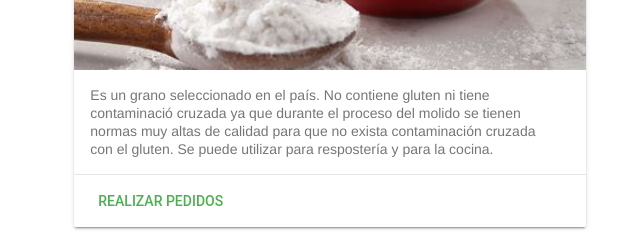
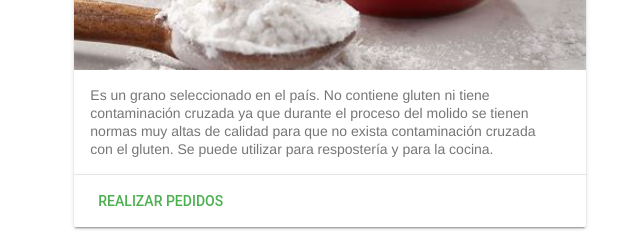
Before and after one commit to veraus/linaweb, a plain HTML site: page docs/productos.html in a window 1280 px wide. Shown: the part 509-749 px from the top of the page, 363-1003 px from the left. Drawn offline with Linux system fonts and the light colour scheme.

Commit message:
Añadiendo la n en la parte de harina blanca

```diff
--- a/docs/productos.html
+++ b/docs/productos.html
@@ -57,7 +57,7 @@
             <!-- <h2 class="mdl-card__title-text">Welcome</h2> -->
           </div>
           <div class="mdl-card__supporting-text">
-            Es un grano seleccionado en el pa&iacute;s. No contiene gluten ni tiene contaminaci&oacute cruzada ya que durante el proceso del molido se tienen normas muy altas de calidad para que no exista contaminaci&oacute;n cruzada con el gluten. Se puede utilizar para resposter&iacute;a y para la cocina.
+            Es un grano seleccionado en el pa&iacute;s. No contiene gluten ni tiene contaminaci&oacute;n cruzada ya que durante el proceso del molido se tienen normas muy altas de calidad para que no exista contaminaci&oacute;n cruzada con el gluten. Se puede utilizar para resposter&iacute;a y para la cocina.
           </div>
           <div class="mdl-card__actions mdl-card--border">
              <a class="mdl-button mdl-button--colored mdl-js-button mdl-js-ripple-effect" href="contactanos.html">
```
